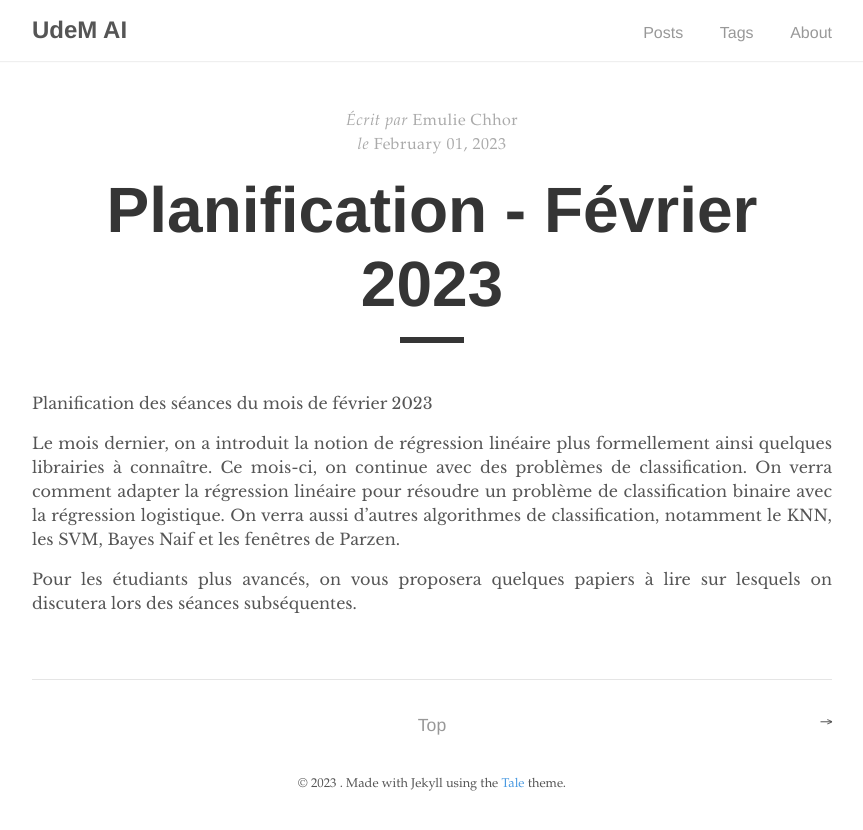
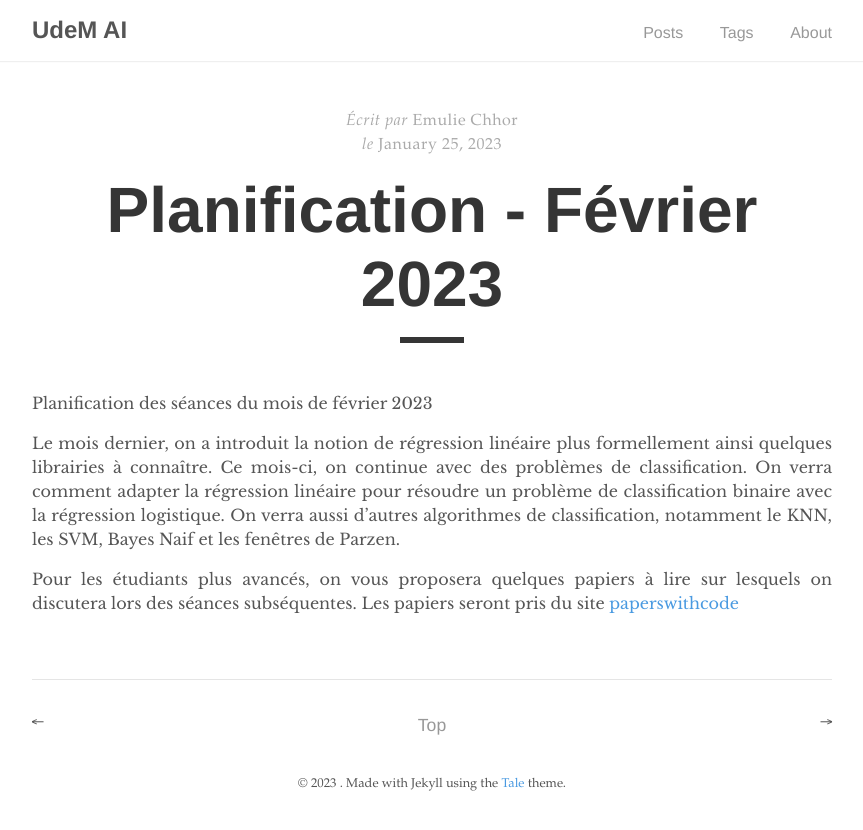
Before and after one commit to UdemAI/UdemAI.github.io, a Jekyll site: the page built from _posts/2023-01-25-planification-fevrier2023.md, in a window 1280 px wide. Shown: the top 830 px of the page, without its empty margins (208-1071 px from the left). Built offline with Jekyll 4.4.1, drawn with Linux system fonts in a browser that asks for light colours.

Commit message:
update planification fevrier

```diff
--- a/_posts/2023-02-01-planification-fevrier2023.md
+++ b/_posts/2023-01-25-planification-fevrier2023.md
@@ -20,4 +20,5 @@ régression logistique. On verra aussi d'autres algorithmes de classification,
 notamment le KNN, les SVM, Bayes Naif et les fenêtres de Parzen.
 
 Pour les étudiants plus avancés, on vous proposera quelques papiers à lire
-sur lesquels on discutera lors des séances subséquentes.
+sur lesquels on discutera lors des séances subséquentes. Les papiers seront
+pris du site [paperswithcode](https://paperswithcode.com/sota)
```
Also changed, not shown: other parts of _posts/2023-01-25-planification-fevrier2023.md (+1 -1 lines), _posts/2023-01-30-Semaine2-seance1.md (+1 -1 lines), _posts/2023-01-27-Semaine1-seance2.md (line endings or trailing spaces).
